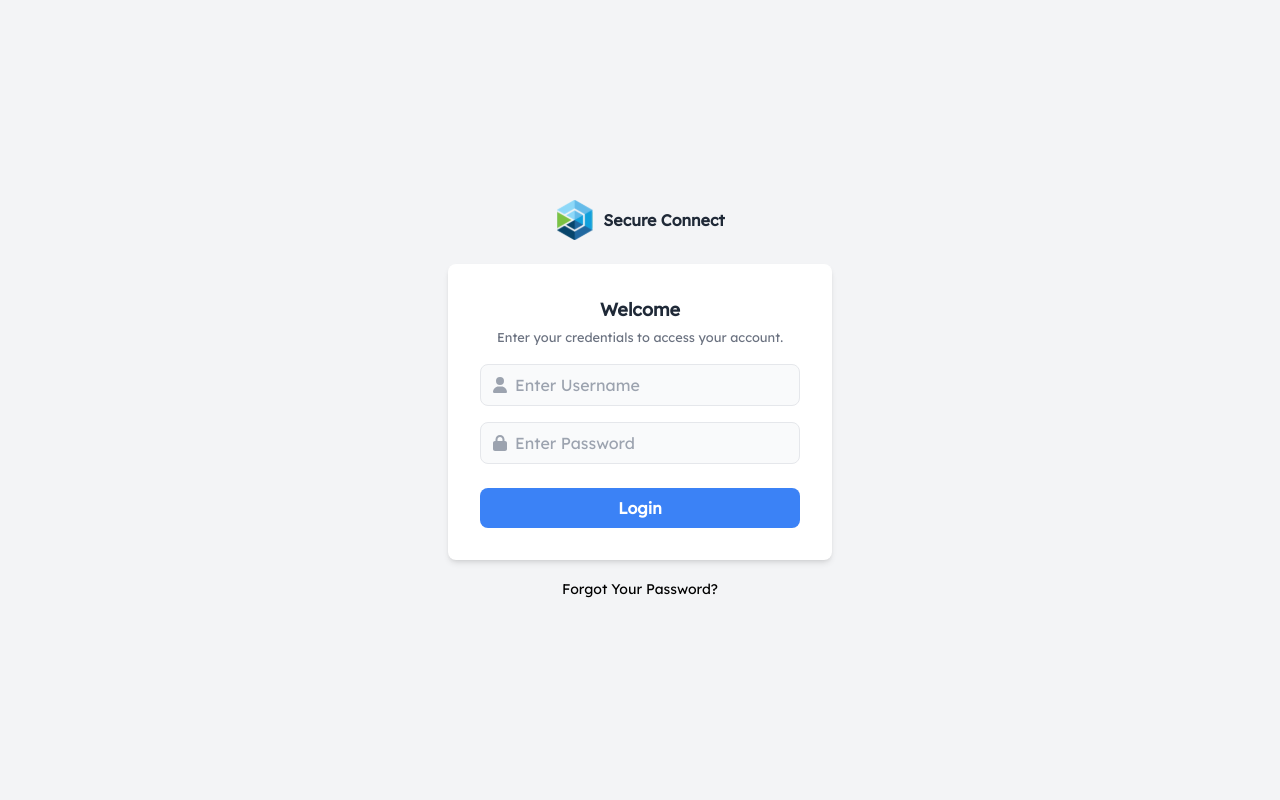
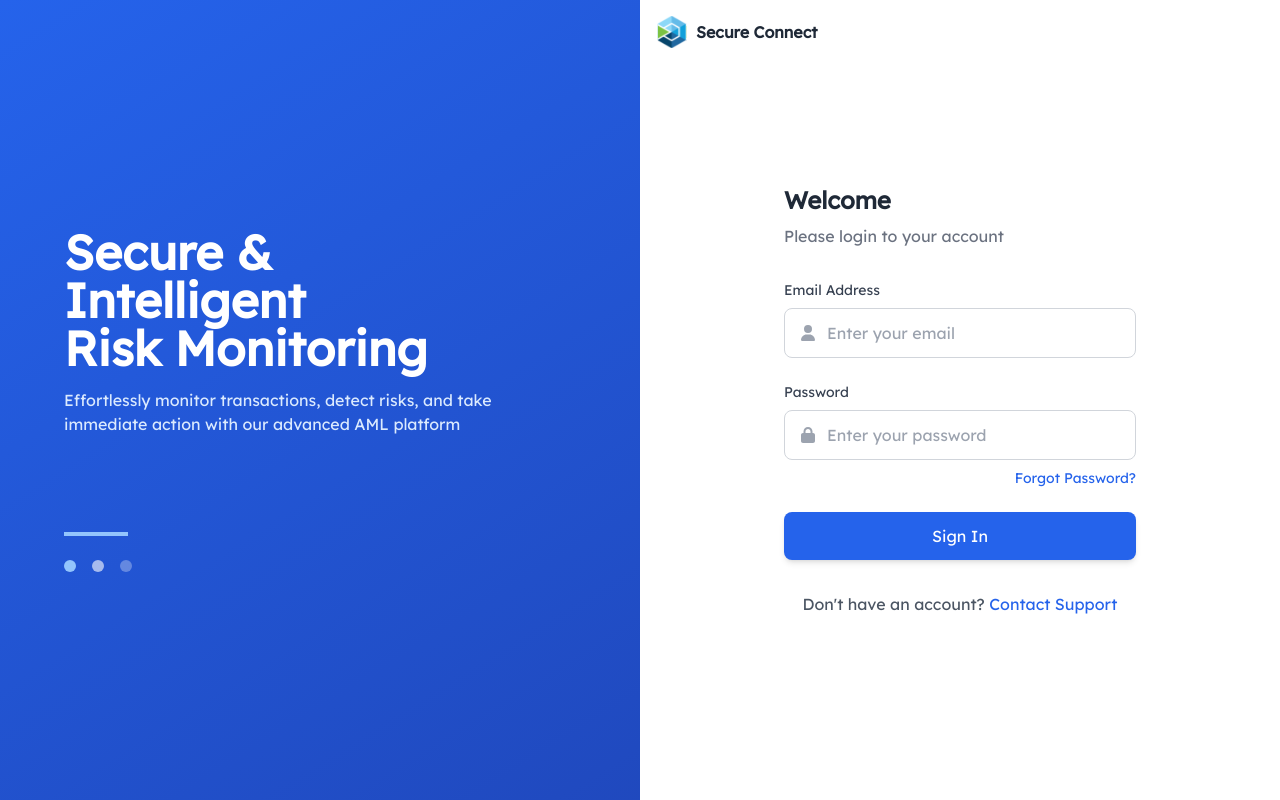
Before and after one commit to snagappagari/aml_ui_dashboard, a React (Vite) app: page / in a window 1280 px wide. Built offline with nearby package versions, Linux system fonts and the light colour scheme.

Commit message:
Latest Changes
Latest Changes

```diff
--- a/src/App.tsx
+++ b/src/App.tsx
@@ -12,7 +12,7 @@ function App() {
         <Routes>
           <Route path="/" element={<LoginPage/>} />
           <Route path="/dashboard" element={<Dashboard />} />
-          <Route path="/manualprocessing" element={<ManualProcessing />} />
+          <Route path="/data-processing" element={<ManualProcessing />} />
         </Routes>
       </Layout>
     </Router>
--- a/src/components/AlertSummary.tsx
+++ b/src/components/AlertSummary.tsx
@@ -5,10 +5,10 @@ import { AlertCountData } from '../commonUtils/Interface';
 const AlertSummary: React.FC = () => {
   const [alertsData, setAlertsData] = useState<AlertCountData>({
     TOTAL: 0,
-    HIGH: 0,
-    MEDIUM: 0,
-    LOW: 0,
-    CRITICAL: 0
+    high: 0,
+    medium: 0,
+    low: 0,
+    critical: 0
   });
   const [loading, setLoading] = useState<boolean>(true);
   const [error, setError] = useState<string | null>(null);
@@ -26,10 +26,10 @@ const AlertSummary: React.FC = () => {
         // Map the API response to your state object
         setAlertsData({
           TOTAL: response.TOTAL || 0,
-          HIGH: response.HIGH || 0,
-          MEDIUM: response.MEDIUM || 0,
-          LOW: response.LOW || 0,
-          CRITICAL: response.CRITICAL || 0
+          high: response.high || 0,
+          medium: response.medium || 0,
+          low: response.low || 0,
+          critical: response.critical || 0
         });
 
         setError(null);
@@ -46,10 +46,10 @@ const AlertSummary: React.FC = () => {
 
   const alertCategories = [
     { id: 'total', label: 'Total', count: alertsData.TOTAL, colorClass: 'text-blue-500' },
-    { id: 'high', label: 'High', count: alertsData.HIGH, colorClass: 'text-red-500' },
-    { id: 'medium', label: 'Medium', count: alertsData.MEDIUM, colorClass: 'text-orange-500' },
-    { id: 'low', label: 'Low', count: alertsData.LOW, colorClass: 'text-green-500' },
-    { id: 'critical', label: 'Critical', count: alertsData.CRITICAL, colorClass: 'text-purple-500' }
+    { id: 'high', label: 'High', count: alertsData.high, colorClass: 'text-red-500' },
+    { id: 'medium', label: 'Medium', count: alertsData.medium, colorClass: 'text-orange-500' },
+    { id: 'low', label: 'Low', count: alertsData.low, colorClass: 'text-green-500' },
+    { id: 'critical', label: 'Critical', count: alertsData.critical, colorClass: 'text-purple-500' }
   ];
 
   if (loading) {
--- a/src/components/AlertTable.tsx
+++ b/src/components/AlertTable.tsx
@@ -233,9 +233,10 @@ const AlertsTable: React.FC<AlertsTableProps> = ({ onRowClick , setAlertData })
                           {alert.status}
                         </span>
                       </td> */}
-                      <td className={`py-3 px-4 text-sm ${alert.priority?.toLowerCase() === "medium" ? "text-orange-500" :
+                      <td className={`py-3 px-4 text-sm ${alert.priority?.toLowerCase() === "medium" ? "text-orange-400" :
                           alert.priority?.toLowerCase() === "low" ? "text-green-500" :
-                            alert.priority?.toLowerCase() === "high" ? "text-red-500" :
+                            alert.priority?.toLowerCase() === "high" ? "text-red-600" :
+                            alert.priority?.toLowerCase() === "critical" ? "text-purple-500" :
                               "text-gray-700"
                         }`}>
                         {alert.priority
--- a/src/components/IndiaMap.tsx
+++ b/src/components/IndiaMap.tsx
@@ -7,11 +7,13 @@ import "leaflet/dist/leaflet.css";
 const getPriorityColor = (priority: string) => {
   switch(priority.toUpperCase()) {
     case 'HIGH':
-      return 'bg-red-500';
+      return 'bg-red-600';
     case 'MEDIUM':
-      return 'bg-orange-500';
+      return 'bg-orange-400';
     case 'LOW':
       return 'bg-green-500';
+    case 'CRITICAL':
+      return 'bg-purple-500';
     default:
       return 'bg-gray-500';
   }
--- a/src/components/LoginPage.tsx
+++ b/src/components/LoginPage.tsx
@@ -35,56 +35,113 @@ const LoginPage = () => {
   };
 
   return (
-    <div className="flex flex-col items-center justify-center min-h-screen bg-gray-100">
-      <div className="flex items-center mb-6">
-        <img src={Logo} alt="Logo" className="w-10 h-10 mr-2" />
+    <div className="flex flex-col min-h-screen bg-gradient-to-br from-blue-600 to-blue-800">
+      {/* Main container with full height */}
+      <div className="flex flex-col md:flex-row h-screen w-full">
+        {/* Left side content */}
+        <div className="flex flex-col justify-center p-8 md:p-16 md:w-1/2 text-white">
+          <h1 className="text-4xl md:text-5xl font-bold mb-4">
+            Secure & <br />
+            Intelligent <br />
+            Risk Monitoring
+          </h1>
+          <p className="text-blue-100 mb-8 max-w-md">
+            Effortlessly monitor transactions, detect risks, and take
+            immediate action with our advanced AML platform
+          </p>
+
+          <div className="hidden md:block mt-16">
+            <div className="w-16 h-1 bg-blue-300 mb-6"></div>
+            <div className="flex space-x-4">
+              <div className="w-3 h-3 rounded-full bg-blue-300"></div>
+              <div className="w-3 h-3 rounded-full bg-white opacity-60"></div>
+              <div className="w-3 h-3 rounded-full bg-white opacity-30"></div>
+            </div>
+          </div>
+        </div>
+
+        {/* Right side login form - now with h-full to match parent height */}
+        <div className="w-full md:w-1/2 h-full bg-white flex items-center justify-center relative">
+          <div className="max-w-md mx-auto w-full">
+            <div className="absolute top-4 left-4 flex items-center">
+              <img src={Logo} alt="Logo" className="w-8 h-8 mr-2" />
               <span className="font-semibold text-gray-800">Secure Connect</span>
             </div>
+            <div className="py-8 px-6 md:p-12">
+            <h2 className="text-2xl font-bold text-gray-800 mb-2">Welcome</h2>
+            <p className="text-gray-500 mb-8">Please login to your account</p>
 
-      <div className="w-full max-w-sm p-8 bg-white rounded-lg shadow-md text-center">
-        <h2 className="text-lg font-semibold text-gray-800">Welcome</h2>
-        <small className="text-gray-500 mb-6">Enter your credentials to access your account.</small>
-        <form onSubmit={handleSubmit} className="mt-4">
-          <div className="mb-4">
-            <div className="flex items-center border rounded-lg px-3 py-2 bg-gray-50">
-              <FontAwesomeIcon icon={faUser} className="text-gray-400 mr-2" />
+            <form onSubmit={handleSubmit}>
+              <div className="mb-6">
+                <label htmlFor="username" className="block text-sm font-medium text-gray-700 mb-2">
+                  Email Address
+                </label>
+                <div className="flex items-center border border-gray-300 rounded-lg px-4 py-3 focus-within:border-blue-500 focus-within:ring-1 focus-within:ring-blue-500">
+                  <FontAwesomeIcon icon={faUser} className="text-gray-400 mr-3" />
                   <input
-                type="text"
-                placeholder="Enter Username"
-                className="w-full bg-transparent outline-none text-gray-800 placeholder-gray-400"
+                    id="username"
+                    type="email"
+                    placeholder="Enter your email"
+                    className="w-full outline-none text-gray-800 placeholder-gray-400 bg-transparent"
                     value={username}
                     onChange={(e) => setUsername(e.target.value)}
                     required
                   />
                 </div>
               </div>
+
               <div className="mb-6">
-            <div className="flex items-center border rounded-lg px-3 py-2 bg-gray-50">
-              <FontAwesomeIcon icon={faLock} className="text-gray-400 mr-2" />
+                <div className="flex justify-between items-center mb-2">
+                  <label htmlFor="password" className="block text-sm font-medium text-gray-700">
+                    Password
+                  </label>
+                </div>
+                <div className="flex items-center border border-gray-300 rounded-lg px-4 py-3 focus-within:border-blue-500 focus-within:ring-1 focus-within:ring-blue-500">
+                  <FontAwesomeIcon icon={faLock} className="text-gray-400 mr-3" />
                   <input
+                    id="password"
                     type="password"
-                placeholder="Enter Password"
-                className="w-full bg-transparent outline-none text-gray-800 placeholder-gray-400"
+                    placeholder="Enter your password"
+                    className="w-full outline-none text-gray-800 placeholder-gray-400 bg-transparent"
                     value={password}
                     onChange={(e) => setPassword(e.target.value)}
                     required
                   />
                 </div>
+                <div className="flex justify-end mt-2">
+                  <a href="#" className="text-sm text-blue-600 hover:underline">
+                    Forgot Password?
+                  </a>
                 </div>
-          {error && <p className="text-red-500 text-sm mb-4">{error}</p>}
+              </div>
+
+
+              {error && (
+                <div className="mb-4 p-3 bg-red-50 text-red-600 text-sm rounded-lg">
+                  {error}
+                </div>
+              )}
+
               <button
                 type="submit"
-            className="w-full py-2 font-semibold rounded-lg bg-[#3B82F6] text-white"
+                className="w-full py-3 px-4 bg-blue-600 hover:bg-blue-700 text-white font-medium rounded-lg shadow-md transition duration-200"
                 disabled={loading}
               >
-            {loading ? "Logging in..." : "Login"}
+                {loading ? "Signing in..." : "Sign In"}
               </button>
             </form>
+
+            <div className="mt-8 text-center">
+              <p className="text-gray-600">
+                Don't have an account?{" "}
+                <a href="#" className="text-blue-600 font-medium hover:underline">
+                  Contact Support
+                </a>
+              </p>
             </div>
-      <div className="text-center mt-4">
-        <a href="#" className="text-sm text-black-500 hover:underline">
-          Forgot Your Password?
-        </a>
+            </div>
+          </div>
+        </div>
       </div>
     </div>
   );
--- a/src/components/ManualProcessing.tsx
+++ b/src/components/ManualProcessing.tsx
@@ -49,8 +49,7 @@ const ManualProcessing: React.FC = () => {
 
   // WebSocket connection effect
   useEffect(() => {
-    socketRef.current = new WebSocket("ws://localhost:8080/progress-updates");
-
+    socketRef.current = new WebSocket("ws://10.80.3.53:31888/progress-updates");
     socketRef.current.onmessage = (event: MessageEvent) => {
       try {
         const data = JSON.parse(event.data);
@@ -86,25 +85,30 @@ const ManualProcessing: React.FC = () => {
   }, []);
 
   // File upload handler
-  const handleFileUpload = () => {
+  const handleFileUpload = async() => {
     if (!selectedFile) {
-      alert("Please select a CSV file.");
+      document.getElementById('csvFileInput')?.click();
+      return;
+    }
+
+    if (!processType) {
+      alert("Please select a process type.");
       return;
     }
 
     let endpoint: string;
     switch (processType) {
       case 'transactions':
-        endpoint = "/api/v1/csv/load-transactions";
+        endpoint = "http://10.80.3.53:31888/api/v1/csv/load-transactions";
         break;
       case 'alerts':
-        endpoint = "/api/v1/csv/generate-alerts";
+        endpoint = "http://10.80.3.53:31888/api/v1/csv/generate-alerts";
         break;
       case 'both':
-        endpoint = "/api/v1/csv/process-all";
+        endpoint = "http://10.80.3.53:31888/api/v1/csv/process-all";
         break;
       case 'alerts-cases':
-        endpoint = "/api/v1/csv/generate-alerts-cases";
+        endpoint = "http://10.80.3.53:31888/api/v1/csv/generate-alerts-cases";
         break;
       default:
         alert("Please select a process type.");
@@ -114,18 +118,39 @@ const ManualProcessing: React.FC = () => {
     const formData = new FormData();
     formData.append("file", selectedFile);
 
-    fetch(endpoint, {
+    try {
+      // Make API call
+
+      const response = await fetch(endpoint, {
         method: "POST",
         body: formData
-    })
-      .then(response => response.json())
-      .then(data => {
-        alert(data.message);
-      })
-      .catch(error => {
-        console.error("Error:", error);
-        alert("File upload failed. Please try again.");
       });
+      console.log(response)
+      // Check response
+      // if (!response.ok) {
+      //   throw new Error("Upload failed");
+      // }
+      // Parse response
+      // const responseData = await response.json();
+      // Check for SUCCESS message
+
+    } catch (error) {
+      console.error("Upload error:", error);
+      // setError(error instanceof Error ? error.message : "File upload failed. Please try again.");
+    }
+
+    // fetch(endpoint, {
+    //   method: "POST",
+    //   body: formData,
+    // })
+    //   .then(response => response.json())
+    //   .then(data => {
+    //     alert(data.message);
+    //   })
+    //   .catch(error => {
+    //     console.error("Error:", error);
+    //     alert("File upload failed. Please try again.");
+    //   });
   };
 
   // Format time in "Minutes:Seconds"
@@ -138,14 +163,15 @@ const ManualProcessing: React.FC = () => {
   return (
     <div className="p-4 bg-white">
       {/* TACP Title */}
-      <div className="text-gray-600 mb-4">TACP - Transactions, Alerts & Cases Processing</div>
+      <p className="mb-4">TACP - Transactions, Alerts & Cases Processing</p>
 
       {/* Upload Section */}
       <div className="border-2 border-dashed border-gray-300 rounded-lg p-6 text-center mb-6">
         <div className="text-gray-500 mb-4">
           <img src={Upload} alt="Upload" className="mx-auto mb-4 w-15 h-15" />
-          {selectedFile ? `📂 ${selectedFile.name}` : 'Click to upload or drag and drop files (Max. file size 20 MB)'}
+          {selectedFile ? `📂 ${selectedFile.name}` : 'Click to upload file (Max. file size 20 MB)'}
         </div>
+
         <input
           type="file"
           className="hidden"
@@ -157,50 +183,29 @@ const ManualProcessing: React.FC = () => {
             }
           }}
         />
+
+        <div className="flex flex-col items-center">
           <select
-          className="border rounded px-4 py-2 w-full max-w-md mb-4 text-gray-600"
+            className="border rounded px-4 py-2 mb-4 text-gray-600"
             value={processType}
             onChange={(e) => setProcessType(e.target.value)}
           >
             <option value="">Select Process Type</option>
             <option value="transactions">Transactions</option>
             <option value="alerts">Alerts</option>
-          <option value="both">Both</option>
+            <option value="both">Alerts & Transactions</option>
             <option value="alerts-cases">Alerts & Cases</option>
           </select>
+
           <button
-          className="ml-2 bg-[#0a8fff] text-white px-6 py-2 rounded"
-          onClick={() => {
-            document.getElementById('csvFileInput')?.click();
-          }}
-        >
-          Select File
-        </button>
-        <button
-          className="ml-2 bg-green-500 text-white px-6 py-2 rounded"
+            className="bg-[#0a8fff] text-white px-6 py-2 rounded-md"
             onClick={handleFileUpload}
           >
             Upload & Process
           </button>
         </div>
+      </div>
 
-      {/* Processing Status */}
-      {/* <div className="mb-6">
-        <div className="flex justify-between text-sm text-gray-600 mb-2">
-          <span>File Size: {(progressData.fileSize / (1024 * 1024)).toFixed(2)} MB</span>
-          <span>Current Phase: {progressData.phase.replace('_', ' ')}</span>
-          <span>Total Time: {formatTime(progressData.processingTime / 1000)}</span>
-        </div>
-        <div className="w-full bg-gray-200 rounded-full h-2.5">
-          <div
-            className="bg-[#0a8fff] h-2.5 rounded-full"
-            style={{width: `${progressData.progressPercentage}%`}}
-          ></div>
-        </div>
-        <div className="text-center text-sm text-gray-600 mt-2">
-          Processing: {progressData.progressPercentage.toFixed(2)}% ({progressData.phase.replace('_', ' ')})
-        </div>
-      </div> */}
       {/* Processing Status - Show only if file is uploaded */}
       {selectedFile && (
         <div className="mb-6">
@@ -220,7 +225,6 @@ const ManualProcessing: React.FC = () => {
           </div>
         </div>
       )}
-
 
       {/* Stats Grid */}
       <div className="grid grid-cols-5 gap-4">
@@ -245,7 +249,6 @@ const ManualProcessing: React.FC = () => {
           </div>
         ))}
       </div>
-
     </div>
   );
 };
--- a/src/components/Navbar.tsx
+++ b/src/components/Navbar.tsx
@@ -11,7 +11,7 @@ const Navbar: React.FC = () => {
     { id: "transaction", label: "Transaction Monitoring", path: "/transaction" },
     { id: "case", label: "Case Management", path: "/case" },
     { id: "reports", label: "Reports", path: "/reports" },
-    { id: "manual", label: "Manual Processing", path: "/manualprocessing" },
+    { id: "manual", label: "Data Processing", path: "/data-processing" },
   ];
 
   const handleNavigation = (id: string, path: string) => {
--- a/src/routes.tsx
+++ b/src/routes.tsx
@@ -15,7 +15,7 @@ const AppRoutes: React.FC = () => {
       <Route path="/transaction" element={<TransactionMonitoring />} />
       <Route path="/case" element={<CaseManagement />} />
       <Route path="/reports" element={<Reports />} /> */}
-      <Route path="/manualprocessing" element={<ManualProcessing />} />
+      <Route path="/data-processing" element={<ManualProcessing />} />
     </Routes>
   );
 };
```
Also changed, not shown: src/commonUtils/Interface.ts (+4 -4 lines), src/assets/Login.svg (added). Lines whose indentation alone changed are shown as unchanged.
